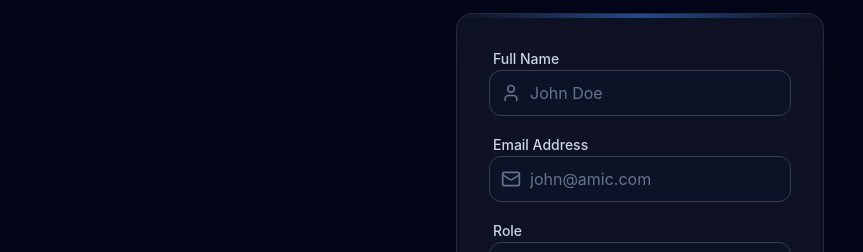
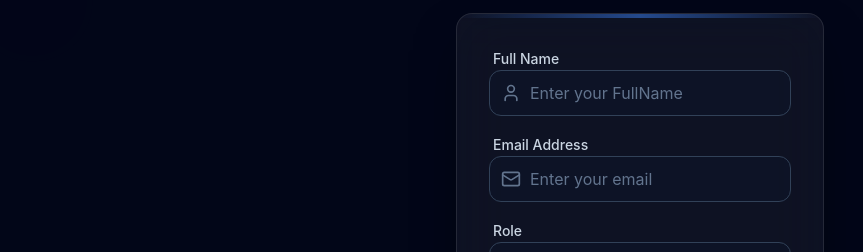
Before and after one commit to ChandranSukirthan/Automated-Manufacturing-Inventory-Coordinator, a React app in the folder frontend/: page /signup in a window 1280 px wide. Shown: the part 191-443 px from the top of the page, without its empty margins (0-863 px from the left). Built offline with nearby package versions, Linux system fonts and the light colour scheme; the HTML template or start-up script is replaced by a standard one.

Commit message:
Change the placeholder

```diff
--- a/frontend/src/pages/Auth/Signup.jsx
+++ b/frontend/src/pages/Auth/Signup.jsx
@@ -74,7 +74,7 @@ export default function Signup() {
               value={formData.name}
               onChange={handleChange}
               className="w-full pl-10 pr-4 py-2.5 bg-slate-900/50 border border-slate-700 rounded-xl focus:ring-2 focus:ring-brand-500 focus:border-brand-500 transition-all text-white placeholder-slate-500"
-              placeholder="John Doe"
+              placeholder="Enter your FullName"
             />
           </div>
         </div>
@@ -91,7 +91,7 @@ export default function Signup() {
               value={formData.email}
               onChange={handleChange}
               className="w-full pl-10 pr-4 py-2.5 bg-slate-900/50 border border-slate-700 rounded-xl focus:ring-2 focus:ring-brand-500 focus:border-brand-500 transition-all text-white placeholder-slate-500"
-              placeholder="john@amic.com"
+              placeholder="Enter your email"
             />
           </div>
         </div>
```
